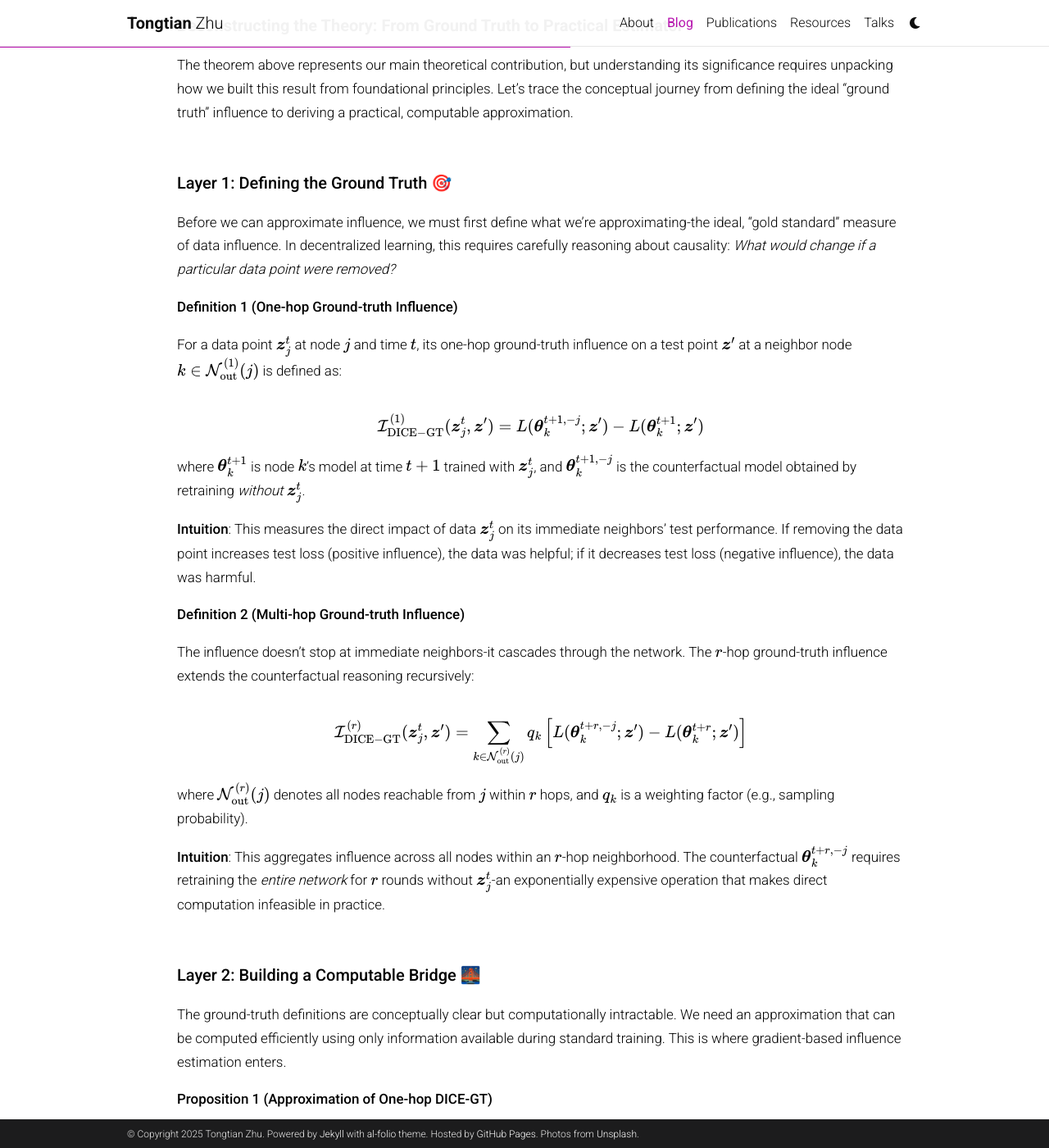
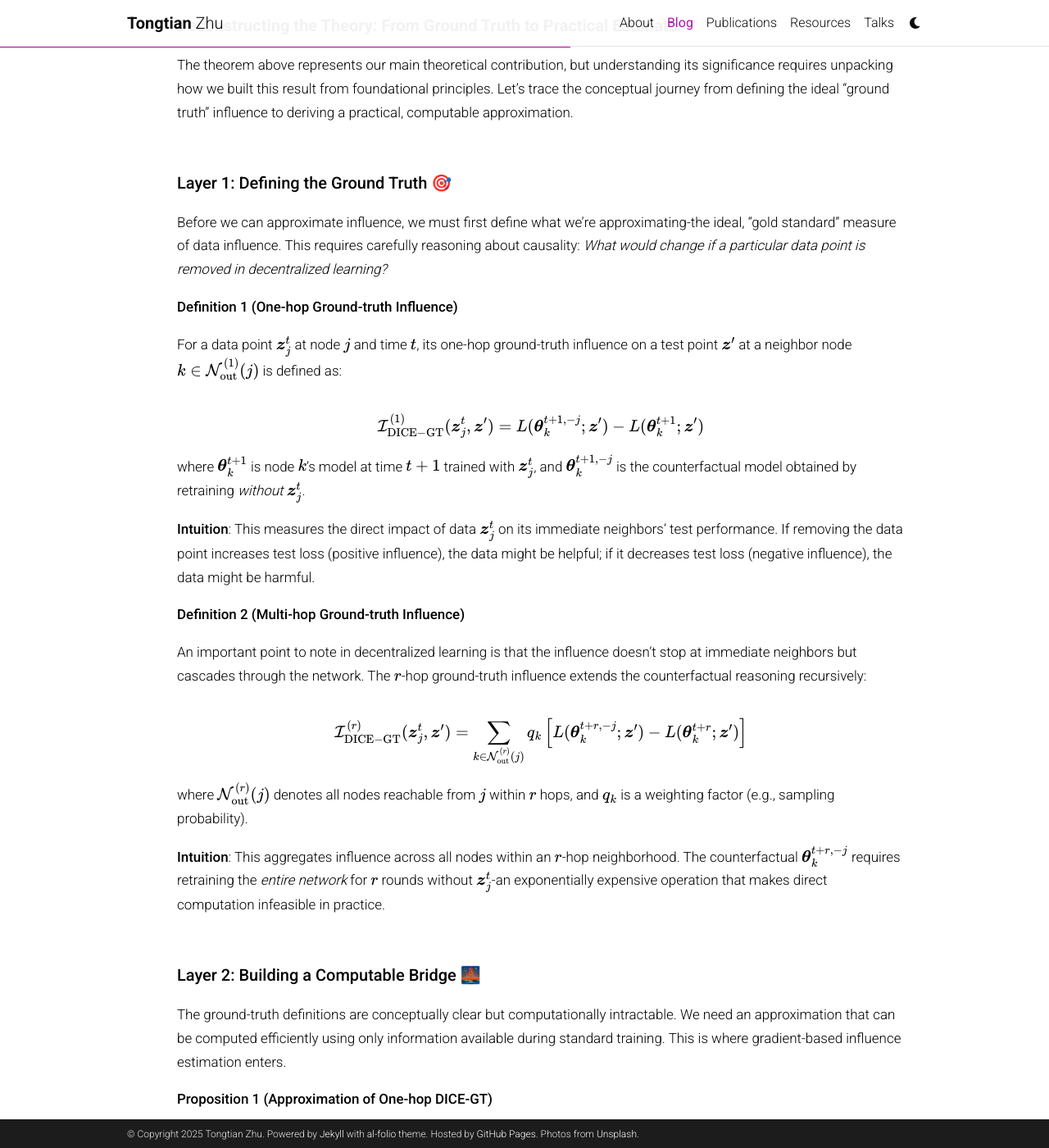
Before and after one commit to Raiden-Zhu/Raiden-Zhu.github.io, a Jekyll site: the page built from _posts/2025-03-15-DICE.md, in a window 1280 px wide and 1400 px high, scrolled down 6529 px. Shown: the whole window at 82% size. Built offline with Jekyll 4.4.1, drawn with Linux system fonts in a browser that asks for light colours; comment, search, counter and statistics services are not loaded; a style sheet for code colours, icons or effects is not loaded; some of the changed text lies outside the part shown.

Commit message:
Update 2025-03-15-DICE.md

```diff
--- a/_posts/2025-03-15-DICE.md
+++ b/_posts/2025-03-15-DICE.md
@@ -245,9 +245,9 @@ _scripts: >
 
 <img src="https://raiden-zhu.github.io/assets/img/publication_preview/Poster_DICE.png" alt="DICE" style="max-width: 100%; height: auto;">
 
-### Updates in progress. More coming soon! 😉
+### Updates in progress. More coming soon!
 
-🗓️ **2025-07-10** - Added background context and practical applications
+🗓️ **2025-07-10** - Added background context and practical applications.
 
 ---
 
@@ -367,7 +367,7 @@ The theorem above represents our main theoretical contribution, but understandin
 
 ### **Layer 1: Defining the Ground Truth** 🎯
 
-Before we can approximate influence, we must first define what we're approximating-the ideal, "gold standard" measure of data influence. In decentralized learning, this requires carefully reasoning about causality: *What would change if a particular data point were removed?*
+Before we can approximate influence, we must first define what we're approximating-the ideal, "gold standard" measure of data influence. This requires carefully reasoning about causality: *What would change if a particular data point is removed in decentralized learning?*
 
 **Definition 1 (One-hop Ground-truth Influence)**
 
@@ -379,11 +379,11 @@ $$
 
 where $$ \boldsymbol{\theta}_k^{t+1} $$ is node $$ k $$'s model at time $$ t+1 $$ trained with $$ \boldsymbol{z}_j^t $$, and $$ \boldsymbol{\theta}_k^{t+1,-j} $$ is the counterfactual model obtained by retraining *without* $$ \boldsymbol{z}_j^t $$.
 
-**Intuition**: This measures the direct impact of data $$ \boldsymbol{z}_j^t $$ on its immediate neighbors' test performance. If removing the data point increases test loss (positive influence), the data was helpful; if it decreases test loss (negative influence), the data was harmful.
+**Intuition**: This measures the direct impact of data $$ \boldsymbol{z}_j^t $$ on its immediate neighbors' test performance. If removing the data point increases test loss (positive influence), the data might be helpful; if it decreases test loss (negative influence), the data might be harmful.
 
 **Definition 2 (Multi-hop Ground-truth Influence)**
 
-The influence doesn't stop at immediate neighbors-it cascades through the network. The $$ r $$-hop ground-truth influence extends the counterfactual reasoning recursively:
+An important point to note in decentralized learning is that the influence doesn't stop at immediate neighbors but cascades through the network. The $$ r $$-hop ground-truth influence extends the counterfactual reasoning recursively:
 
 $$
 \mathcal{I}_{\mathrm{DICE-GT}}^{(r)}(\boldsymbol{z}_j^t, \boldsymbol{z}') = \sum_{k \in \mathcal{N}_{\mathrm{out}}^{(r)}(j)} q_k \left[ L(\boldsymbol{\theta}_k^{t+r,-j}; \boldsymbol{z}') - L(\boldsymbol{\theta}_k^{t+r}; \boldsymbol{z}') \right]
```
